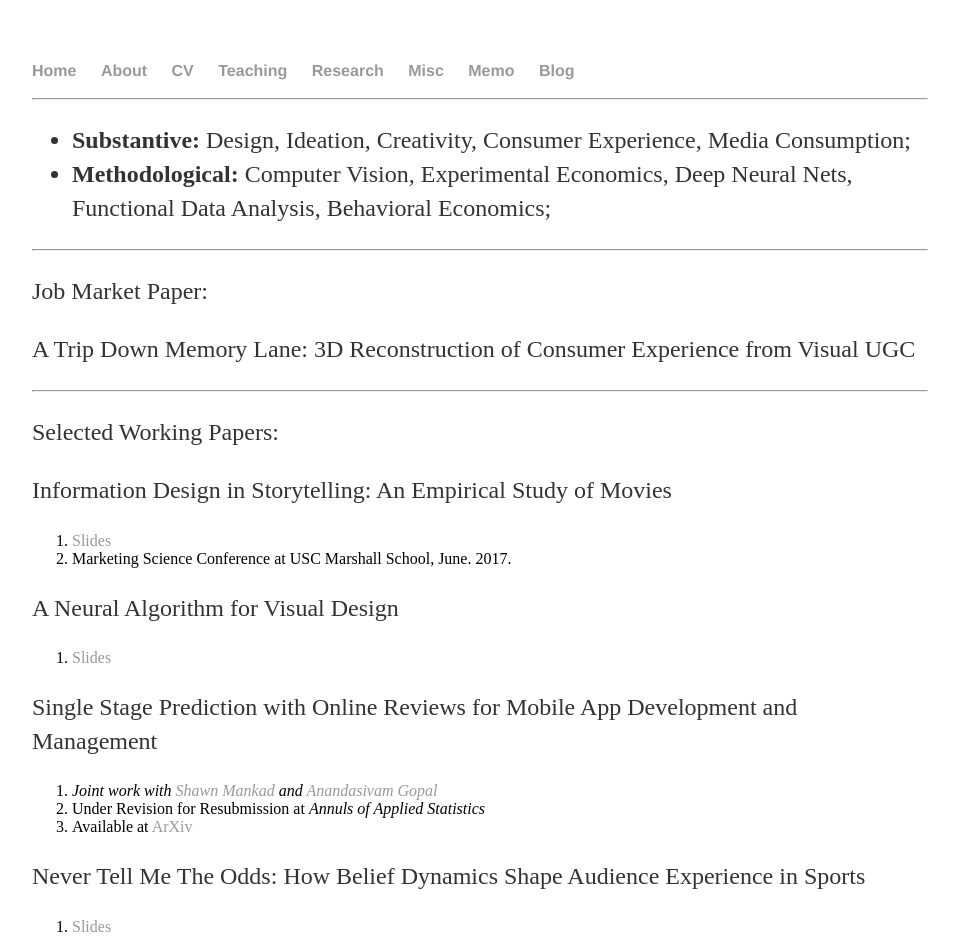
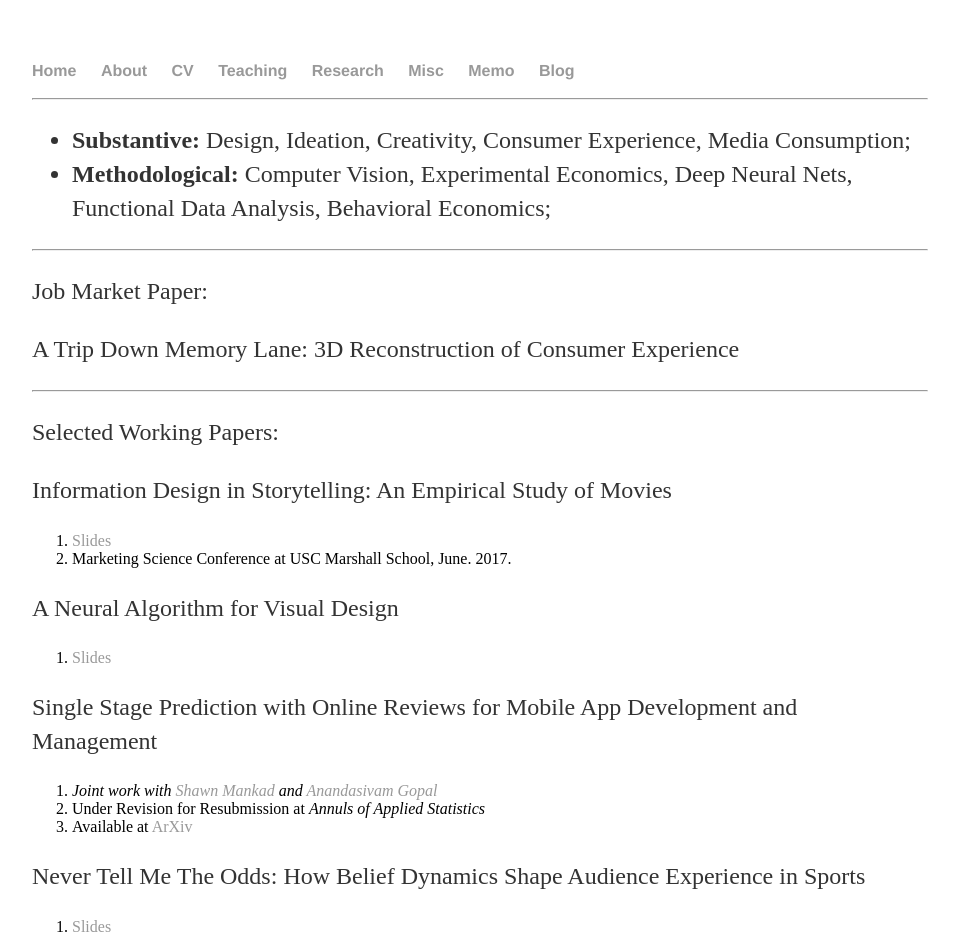
Before and after one commit to shenglih/shenglih.github.io, a Jekyll site: the page built from research/index.html, in a window 1280 px wide. Shown: the top 936 px of the page, without its empty margins (160-1119 px from the left). Built offline with Jekyll 4.4.1, drawn with Linux system fonts in a browser that asks for light colours.

Commit message:
Update index.html

```diff
--- a/research/index.html
+++ b/research/index.html
@@ -13,7 +13,7 @@ title: Shengli Hu, Research
 
 <hr>
 	<p> Job Market Paper: </p>
-	<p> A Trip Down Memory Lane: 3D Reconstruction of Consumer Experience from Visual UGC</p>
+	<p> A Trip Down Memory Lane: 3D Reconstruction of Consumer Experience</p>
 	<hr>
 	<p>Selected Working Papers:</p>
 	<p>Information Design in Storytelling: An Empirical Study of Movies</p>
```
